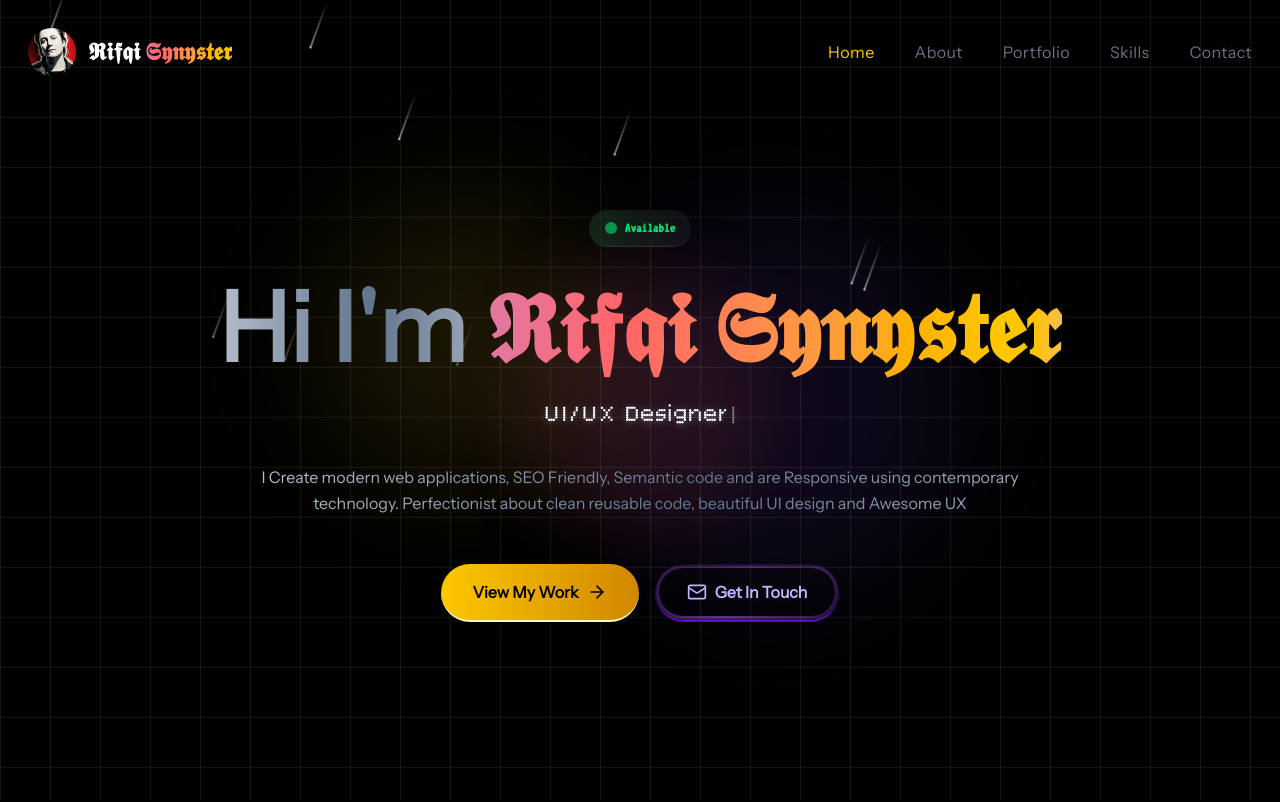
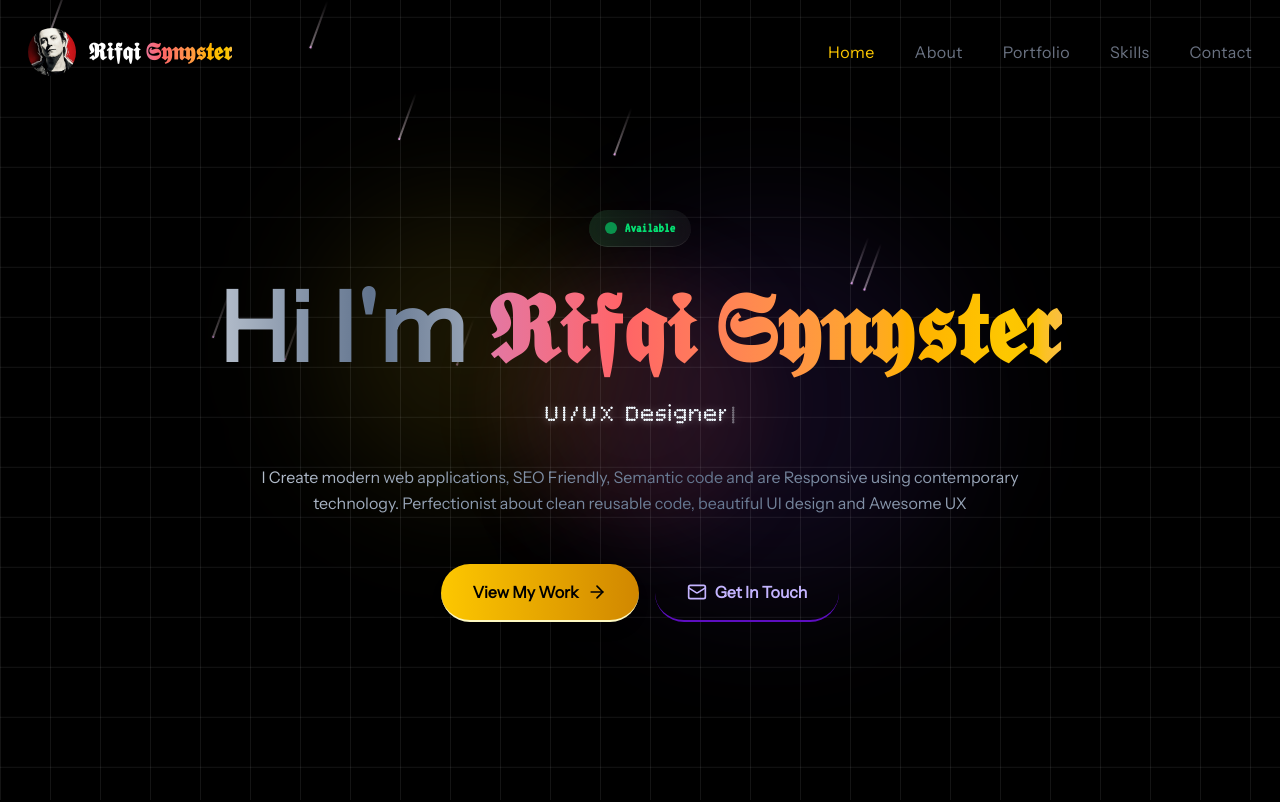
Before and after one commit to setsuwww/ripqiisyns, a React (Vite) app: page / in a window 1280 px wide. Shown: the top 802 px of the page. Built offline with nearby package versions, Linux system fonts and the light colour scheme.

Commit message:
Fixing DX lebih Gacor

```diff
--- a/src/App.css
+++ b/src/App.css
@@ -1,15 +1,4 @@
 @import "tailwindcss";
-
-html {
-  scroll-behavior: smooth;
-  -webkit-font-smoothing: antialiased;
-  -moz-osx-font-smoothing: grayscale;
-  text-rendering: optimizeLegibility;
-}
-
-::-webkit-scrollbar {
-  width:0px;
-}
 
 @font-face {
   font-family: 'VT323';
@@ -50,15 +39,23 @@ html {
   * {
     @apply border-0;
   }
+  html {
+    scroll-behavior: smooth;
+    -webkit-font-smoothing: antialiased;
+    -moz-osx-font-smoothing: grayscale;
+    text-rendering: optimizeLegibility;
+  }
   body {
     @apply bg-black text-white overflow-x-hidden;
     scrollbar-width: none;
     font-family: 'InstrumentSans', sans-serif;
   }
-
   body::-webkit-scrollbar {
     display: none;
   }
+  ::-webkit-scrollbar {
+  width:0px;
+}
 }
 
 .typing-font {
@@ -74,10 +71,6 @@ html {
 
 .font-pirata {
   font-family: "PirataOne"
-}
-
-.font-elegant {
-  font-family: "DancingScript"
 }
 
 .font-dots {
@@ -101,16 +94,6 @@ html {
     background-size: 200% auto;
     -webkit-background-clip: text;
     animation: shine 5.5s linear infinite;
-  }
-
-  .floating-animation {
-    -webkit-animation: floating 6s ease-in-out infinite;
-            animation: floating 6s ease-in-out infinite;
-  }
-
-  .pulse-glow {
-    -webkit-animation: pulse-glow 2s ease-in-out infinite alternate;
-            animation: pulse-glow 2s ease-in-out infinite alternate;
   }
 }
 
@@ -138,24 +121,6 @@ html {
   }
 }
 
-@-webkit-keyframes pulse-glow {
-  from {
-    box-shadow: 0 0 20px rgba(250, 204, 21, 0.3);
-  }
-  to {
-    box-shadow: 0 0 40px rgba(139, 92, 246, 0.6);
-  }
-}
-
-@keyframes pulse-glow {
-  from {
-    box-shadow: 0 0 20px rgba(250, 204, 21, 0.3);
-  }
-  to {
-    box-shadow: 0 0 40px rgba(139, 92, 246, 0.6);
-  }
-}
-
 .tech-icon {
   transition: all 0.3s ease;
 }
@@ -167,34 +132,6 @@ html {
 .glow-border {
   position: relative;
   z-index: 0;
-}
-
-.shine-border {
-  background:
-    linear-gradient(120deg, transparent, rgba(168, 85, 247, 0.8), transparent) no-repeat;
-  background-size: 200% 200%;
-  animation: shineSweep 2s linear infinite;
-  mask:
-    linear-gradient(#fff 0 0) content-box,
-    linear-gradient(#fff 0 0);
-  -webkit-mask:
-    linear-gradient(#fff 0 0) content-box,
-    linear-gradient(#fff 0 0);
-  -webkit-mask-composite: xor;
-  mask-composite: exclude;
-  padding: 2px;
-  border-radius: 9999px;
-  filter: blur(2px);
-  opacity: 0.7;
-}
-
-@keyframes shineSweep {
-  0% {
-    background-position: 200% 0%;
-  }
-  100% {
-    background-position: -200% 0%;
-  }
 }
 
 .shiny-text {
--- a/src/components/Balls.jsx
+++ b/src/components/Balls.jsx
@@ -1,9 +1,9 @@
 export default function BallsBackground() {
   return (
     <div className="absolute inset-0">
-      <div className="absolute top-1/4 left-1/4 w-72 h-72 bg-yellow-300/10 rounded-full blur-3xl floating-animation" data-aos="zoom-in" data-aos-duration="1500" />
-        <div className="absolute bottom-1/4 right-1/4 w-96 h-96 bg-violet-500/10 rounded-full blur-3xl floating-animation" data-aos="zoom-in" data-aos-duration="1500"/>
-        <div className="absolute top-1/2 left-1/2 transform -translate-x-1/2 -translate-y-1/2 w-64 h-64 bg-red-400/10 rounded-full blur-2xl floating-animation" data-aos="zoom-in" data-aos-duration="1500" />
+      <div className="absolute top-1/4 left-1/4 w-72 h-72 bg-yellow-300/10 rounded-full blur-3xl" data-aos="zoom-in" data-aos-duration="1500" />
+        <div className="absolute bottom-1/4 right-1/4 w-96 h-96 bg-violet-500/10 rounded-full blur-3xl" data-aos="zoom-in" data-aos-duration="1500"/>
+        <div className="absolute top-1/2 left-1/2 transform -translate-x-1/2 -translate-y-1/2 w-64 h-64 bg-red-400/10 rounded-full blur-2xl" data-aos="zoom-in" data-aos-duration="1500" />
     </div>
   )
 }
```
